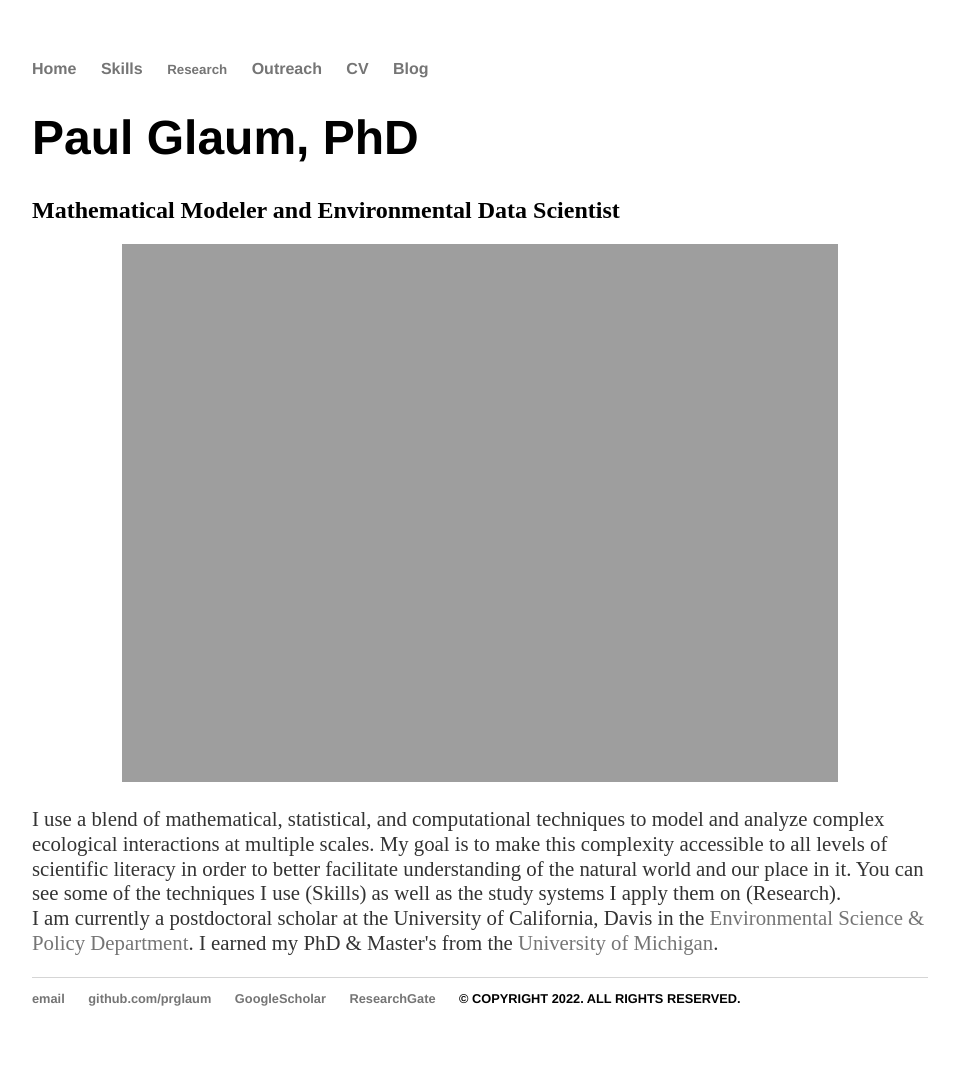
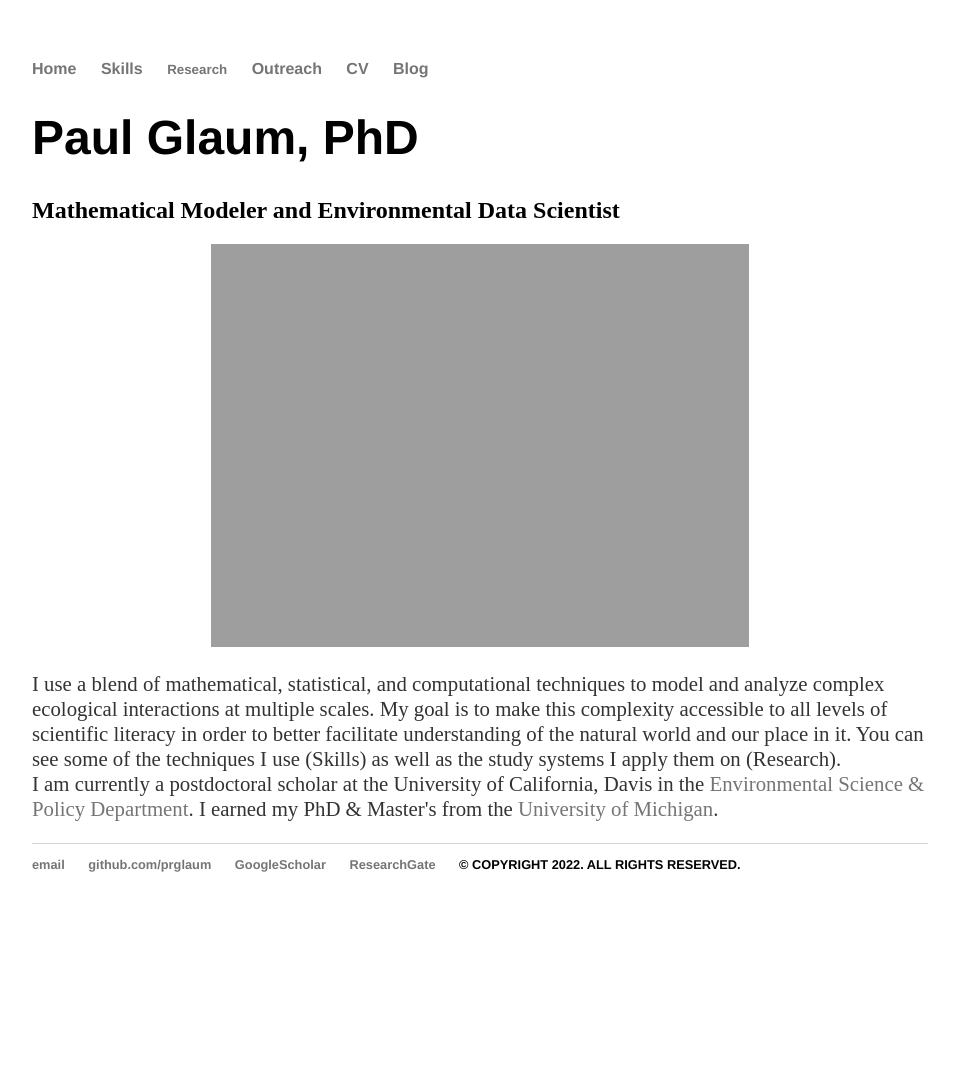
Before and after one commit to prglaum/prglaum.github.io, a Jekyll site: the page built from index.html, in a window 1280 px wide. Shown: the whole page, without its empty margins (160-1119 px from the left). Built offline with Jekyll 4.4.1, drawn with Linux system fonts in a browser that asks for light colours; after the commit the page ends 932 px from its top, so only the background shows below that.

Commit message:
Update index.html

```diff
--- a/index.html
+++ b/index.html
@@ -14,7 +14,7 @@ title: Paul Glaum
 	<br>In the meantime, please go <a href="https://www.researchgate.net/profile/Paul-Glaum">here</a> while I learn how to make a functional website. </p>
 	<img src="{{site.url}}/docs/assets/images/backyardBombus.png" alt="bumblebutt" width="689" height="386" class="inline"/> -->
 
-	<div class="container div80">
+	<div class="container div60">
 		<img src="{{site.url}}/docs/assets/images/JapanHeadshot.jpg" alt="miyazaki" style="width:100%;">
 		<div class="text-block">
 			<!--<p>Mathematical Modeler & Environmental Data Scientist</p> -->
```
